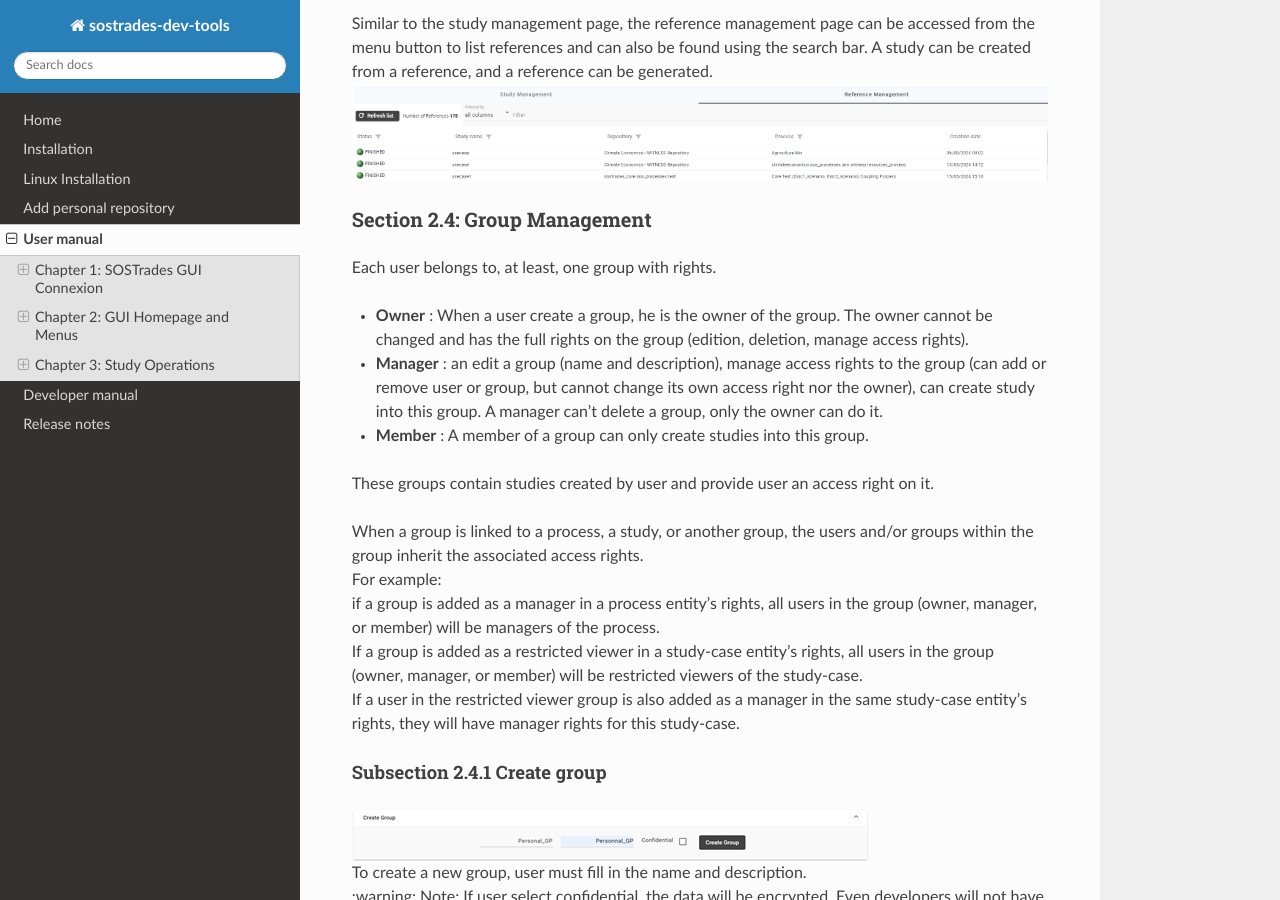
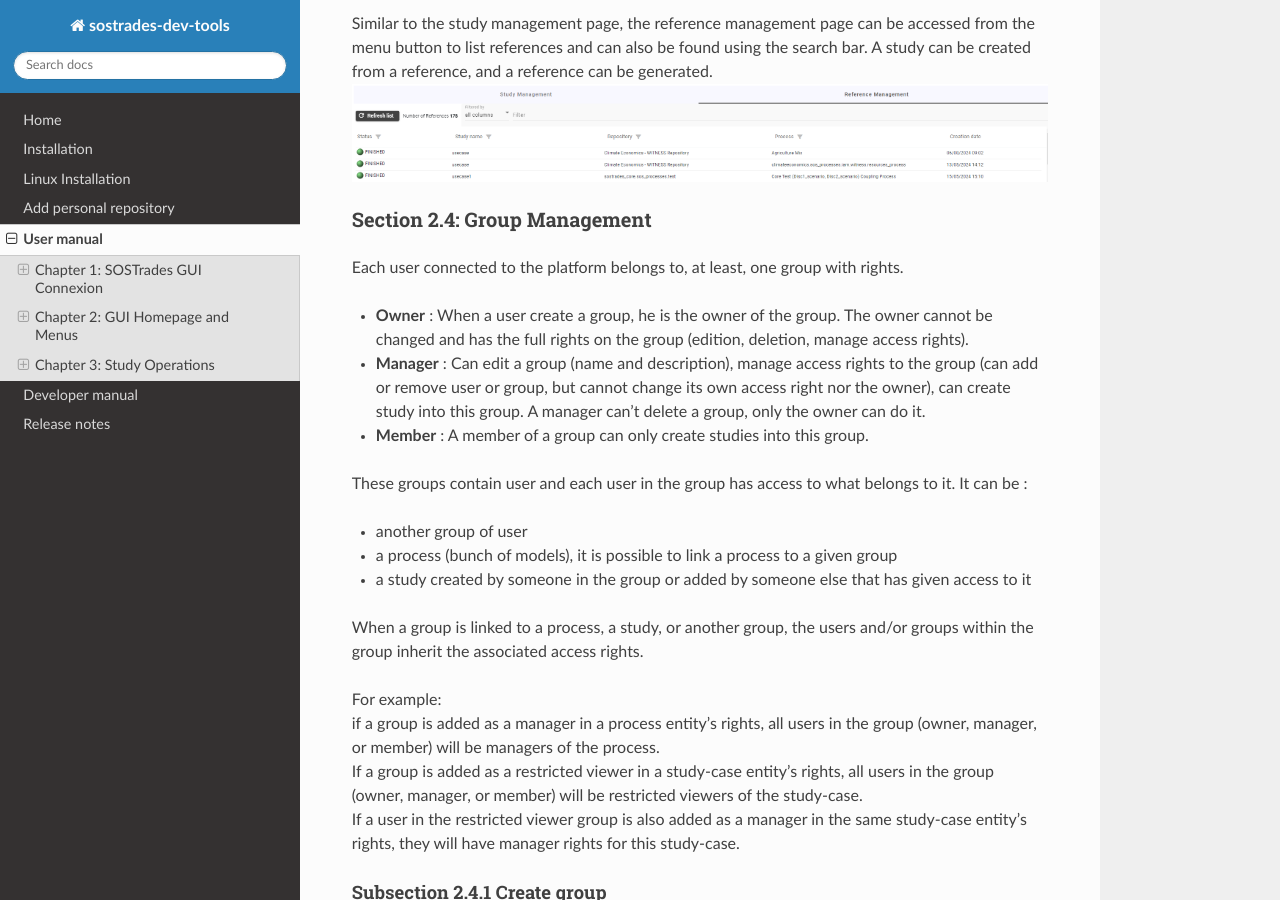
Before and after one commit to os-climate/sostrades-dev-tools, a Sphinx documentation site: the page built from docs/source/user_manual.md, in a window 1280 px wide and 900 px high, scrolled down 3551 px. Built offline with Sphinx 7.4.7 and the Read the Docs theme 3.1.0, drawn with Linux system fonts in a browser that asks for light colours; some of the changed text lies outside the part shown.

Commit message:
Fix some typos and sentences

```diff
--- a/docs/source/user_manual.md
+++ b/docs/source/user_manual.md
@@ -4,7 +4,8 @@
 
 SoSTrades is a web-based, multi-user, interactive publication-quality graph simulation platform. It allows users to drop new modules without additional coding, and provides embedded advanced numerical capabilities for simulation and multi-disciplinary optimization. It also has built-in collaborative capabilities to allow different experts to work together.
 
-It provides comprehensive guidance on navigating the GUI for easy interaction. Learn how to create, modify, run, and open userr studies, as well as visualize existing ones.
+It provides comprehensive guidance on using the GUI for seamless interaction. Learn how to create, modify, run, and open
+user studies, as well as visualize existing ones.
 
 ## Chapter 1: SOSTrades GUI Connexion
 
@@ -33,12 +34,15 @@
 
 After connecting to SoSTrades GUI platform they are many informations displayed on the homepage. Each numbered boxes are describe bellow:
 - **1- Menu button:** From this button you can navigate to the different pages of the GUI like return to the homepage, access to study and reference management pages, ontology, group management and manager.
-- **2- Platform information:** In this box, the name and creation date of the platform are displayed. When on a hosted platform, the box is clickable to view more details about the different Git repositories the platform is based on.
+- **2- Platform information:** In this box, the name and creation date of the platform are displayed. When you are
+  connected to a cloud platform, the box is clickable to view more details about the different Git repositories the
+  platform is based on.
 - **3- User information:** The name of the current user is displayed
 - **4- Contact button:** Show the email address of the support team
 - **5- Logout button:** Here is the button to logout
 - **6- Favorite studies:** At the bottom of the homepage there are the last opened and favorite study of the current user.
-- **7- Header color:** The color of the header is configurable during the platform's creation. For example when the platform is hosted, it has a different color than the purple one used for local platforms.
+- **7- Header color:** The color of the header is configurable during the platform's creation. For example the cloud
+  open source validation platform is green, different color than the purple one for local platforms.
 
 ### Section 2.2: Study Management Visualisation
 
@@ -52,14 +56,24 @@
 ![](images/platform-GUI/reference-management/reference-list.png)
 
 ### Section 2.4: Group Management
-Each user belongs to, at least, one group with rights.
+
+Each user connected to the platform belongs to, at least, one group with rights.
+
 - **Owner** : When a user create a group, he is the owner of the group. The owner cannot be changed and has the full rights on the group (edition, deletion, manage access rights).
-- **Manager** : an edit a group (name and description), manage access rights to the group (can add or remove user or group, but cannot change its own access right nor the owner), can create study into this group. A manager can't delete a group, only the owner can do it.
+- **Manager** : Can edit a group (name and description), manage access rights to the group (can add or remove user or
+  group, but cannot change its own access right nor the owner), can create study into this group. A manager can't delete
+  a group, only the owner can do it.
 - **Member** : A member of a group can only create studies into this group.
 
-These groups contain studies created by user and provide user an access right on it.
+These groups contain user and each user in the group has access to what belongs to it. It can be :
 
-When a group is linked to a process, a study, or another group, the users and/or groups within the group inherit the associated access rights.
+- another group of user
+- a process (bunch of models), it is possible to link a process to a given group
+- a study created by someone in the group or added by someone else that has given access to it
+
+When a group is linked to a process, a study, or another group, the users and/or groups within the group inherit the
+associated access rights.
+
 For example:
 if a group is added as a manager in a process entity's rights, all users in the group (owner, manager, or member) will be managers of the process.
 If a group is added as a restricted viewer in a study-case entity's rights, all users in the group (owner, manager, or member) will be restricted viewers of the study-case.
```
